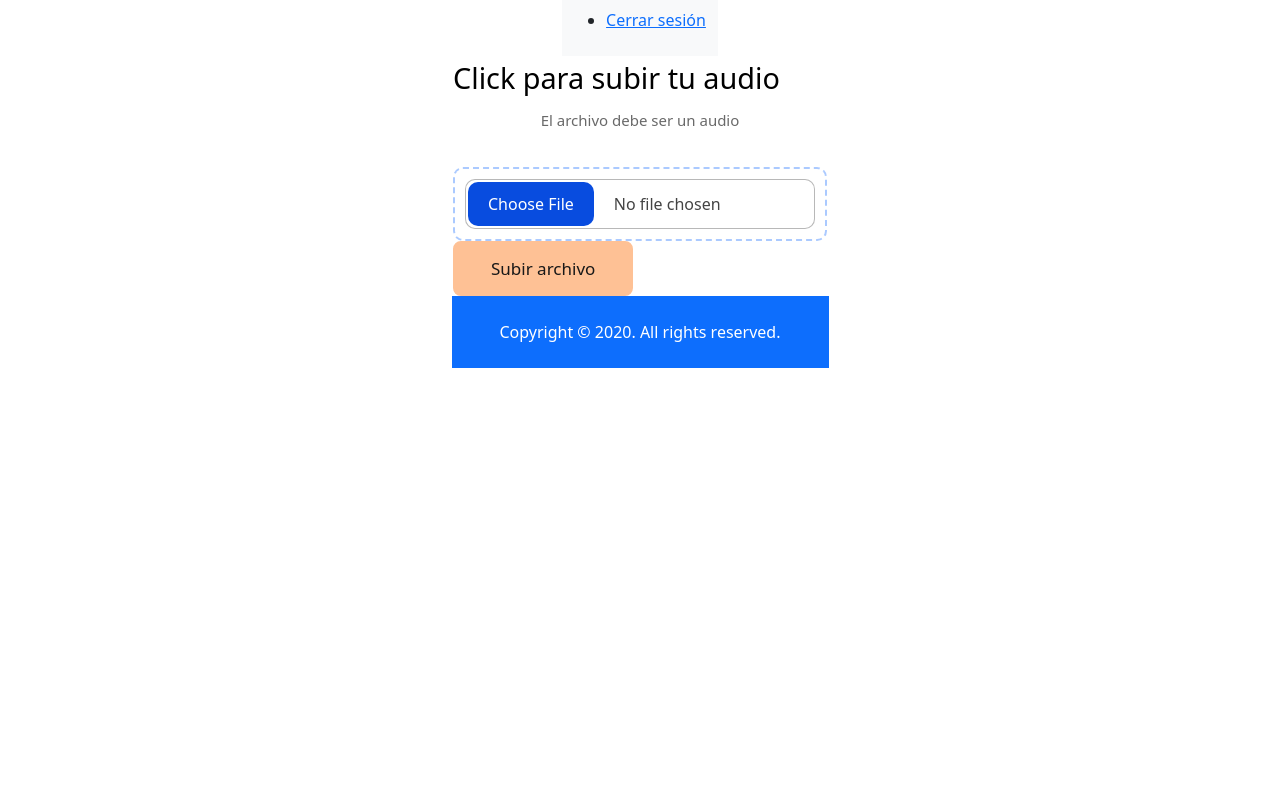
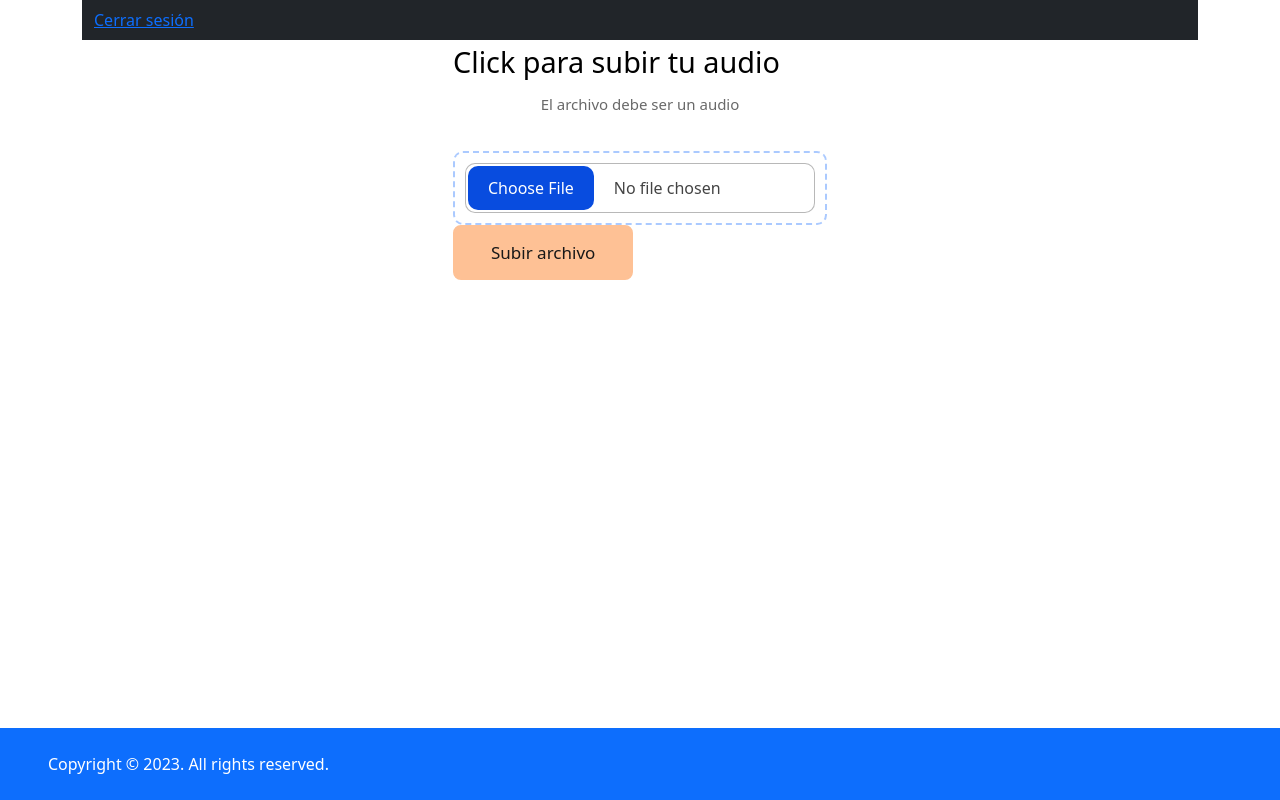
Before and after one commit to arizamoisesco/babel-boost, a Django app: page /audiototext/upload/ in a window 1280 px wide. Run offline with Django 4.2, Linux system fonts and the light colour scheme; the visitor is signed in with stand-in values (Sample User, id 1).

Commit message:
Fixed: Footer Position and navabar position

```diff
--- a/audiototext/templates/speechtext/uploadForm.html
+++ b/audiototext/templates/speechtext/uploadForm.html
@@ -4,10 +4,10 @@
 {% block title%} Upload file {% endblock %}
 
 {% block content %}
-<nav class="navbar navbar-light bg-light">
+<nav class="navbar navbar-expand-lg navbar-light bg-light navbar-dark bg-dark container-fluid">
   <div class="container-fluid">
-    <ul>
-      <li><a href="{% url 'logout' %}">Cerrar sesión</a></li>
+    <ul class="navbar-nav">
+      <li class="nav-item"><a href="{% url 'logout' %}">Cerrar sesión</a></li>
     </ul>
   </div>
 
@@ -49,11 +49,11 @@
 </form>
 </section>
 
-<footer>
+<footer class="fixed-bottom">
   <section class="d-flex flex-column flex-md-row text-center text-md-start justify-content-between py-4 px-4 px-xl-5 bg-primary">
       <!-- Copyright -->
       <div class="text-white mb-3 mb-md-0">
-          Copyright © 2020. All rights reserved.
+          Copyright © 2023. All rights reserved.
       </div>
       <!-- Copyright -->
   </section>
```
